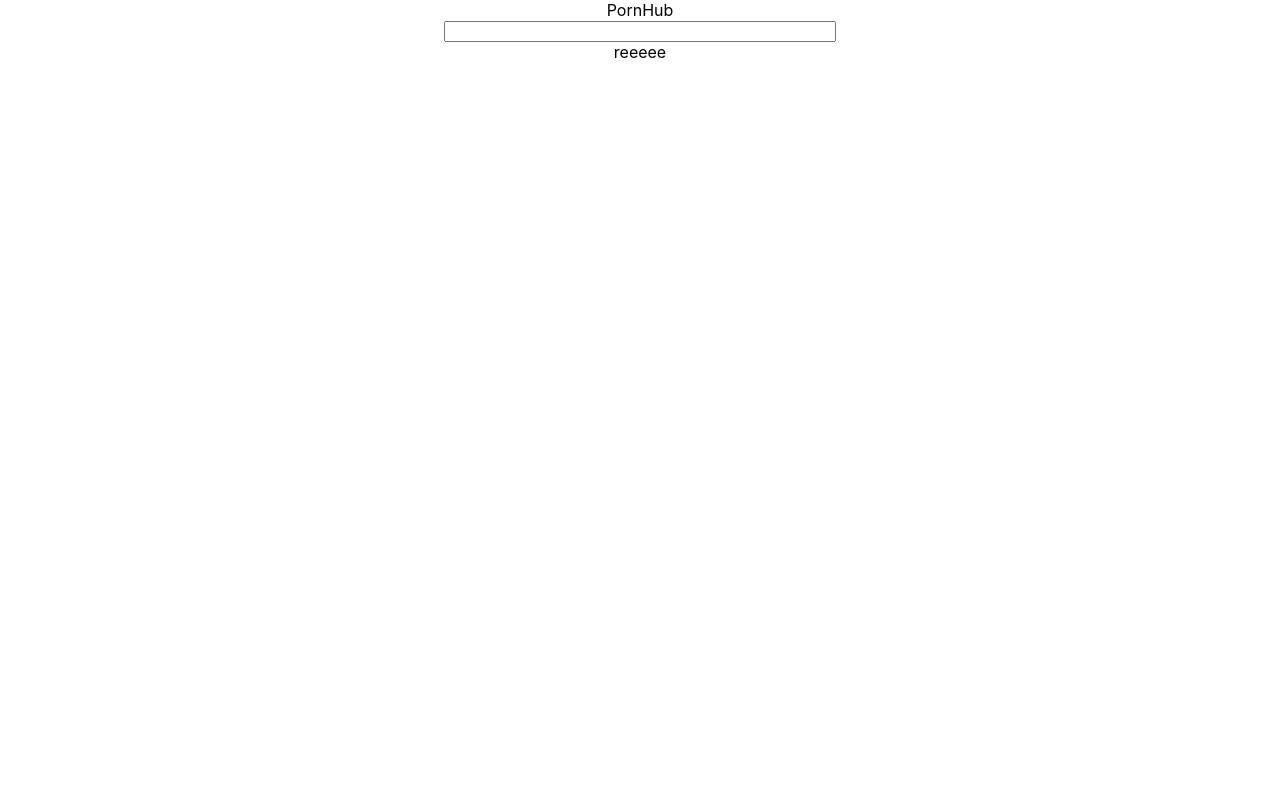
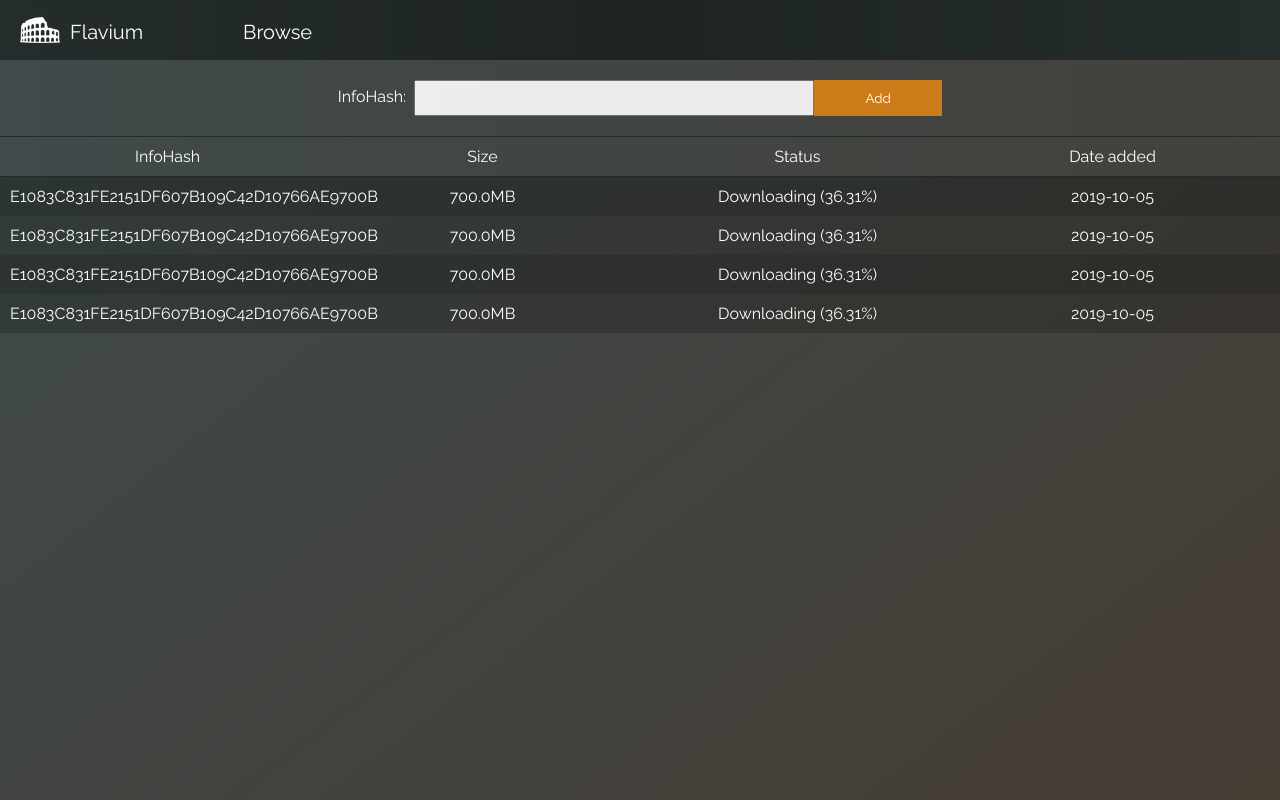
Before and after one commit to dhackz/flavium, a React (Create React App) app in the folder flavium-dashboard/: page / in a window 1280 px wide. Shown: the top 800 px of the page. Built offline with nearby package versions, Linux system fonts and the light colour scheme.

Commit message:
adds simple version of frontend with mocked data

```diff
--- a/flavium-dashboard/src/App.js
+++ b/flavium-dashboard/src/App.js
@@ -3,10 +3,17 @@
 import Header from "./components/Header"
 import Input from "./components/Input"
 import DownloadList from "./components/DownloadList"
-
+import { createGlobalStyle } from "styled-components";
+const GlobalStyles = createGlobalStyle`
+  body {
+    @import url('https://fonts.googleapis.com/css?family=Raleway');
+    font-family: 'Raleway', sans-serif;
+  }
+  `;
 function App() {
   return (
     <div className="App">
+      <GlobalStyles />
       <Header />
       <Input />
       <DownloadList />
--- /dev/null
+++ b/flavium-dashboard/src/components/DownloadList/Item/index.js
@@ -0,0 +1,16 @@
+import React from 'react';
+import { ItemStyle } from "./styles"
+
+const Item = ({infoHash, size, doneSize, status, started})  => {
+
+  return (
+      <ItemStyle>
+          <div>{infoHash}</div>
+          <div>{size.toFixed(1)}MB</div>
+          <div>{status} ({((doneSize/size)*100).toFixed(2)}%)</div>
+          <div>{started}</div>
+      </ItemStyle>
+  );
+};
+
+export default Item
--- /dev/null
+++ b/flavium-dashboard/src/components/DownloadList/Item/styles.js
@@ -0,0 +1,16 @@
+import styled from "styled-components"
+
+export const ItemStyle = styled.li`
+    box-sizing:border-box;
+    padding: 10px;
+    list-style: none;
+    display: grid;
+    grid-template-columns: 25% 25% 25% 25%;
+    color: white;
+    width: 100%;
+    background: rgba(0, 0, 0, 0.2);
+    &:nth-child(odd){
+        background: rgba(0, 0, 0, 0.3);
+    }
+
+`;
--- /dev/null
+++ b/flavium-dashboard/src/components/DownloadList/ItemColumns.js
@@ -0,0 +1,16 @@
+import React from 'react';
+import { ItemStyle } from "./styles"
+
+const Item = ()  => {
+
+  return (
+      <ItemStyle>
+          <div>InfoHash</div>
+          <div>Size</div>
+          <div>Status</div>
+          <div>Date added</div>
+      </ItemStyle>
+  );
+};
+
+export default Item
--- a/flavium-dashboard/src/components/DownloadList/index.js
+++ b/flavium-dashboard/src/components/DownloadList/index.js
@@ -1,8 +1,18 @@
 import React from 'react';
+import { ListStyle } from "./styles"
+import Item from "./Item"
+import ItemColumns from "./ItemColumns"
 
 const DownloadList = () => (
     <div>
-        reeeee
+      <ItemColumns />
+      <ListStyle>
+          {/* TODO: Get current downloads */}
+          <Item infoHash={"E1083C831FE2151DF607B109C42D10766AE9700B"} size={700.0} doneSize={254.2} status={"Downloading"} started={"2019-10-05"}/>
+          <Item infoHash={"E1083C831FE2151DF607B109C42D10766AE9700B"} size={700.0} doneSize={254.2} status={"Downloading"} started={"2019-10-05"}/>
+          <Item infoHash={"E1083C831FE2151DF607B109C42D10766AE9700B"} size={700.0} doneSize={254.2} status={"Downloading"} started={"2019-10-05"}/>
+          <Item infoHash={"E1083C831FE2151DF607B109C42D10766AE9700B"} size={700.0} doneSize={254.2} status={"Downloading"} started={"2019-10-05"}/>
+      </ListStyle>
     </div>
   );
 
--- /dev/null
+++ b/flavium-dashboard/src/components/DownloadList/styles.js
@@ -0,0 +1,22 @@
+import styled from "styled-components"
+
+export const ListStyle = styled.div`
+    background-image: linear-gradient(to bottom right, #3f4a4a, #47392f);
+    min-height: 1000px;
+`;
+
+export const ItemStyle = styled.li`
+    box-sizing:border-box;
+    list-style: none;
+
+    display: grid;
+    grid-template-columns: 25% 25% 25% 25%;
+    color: white;
+    width: 100%;
+    padding-top: 16px;
+    padding-bottom: 14px;
+    padding: 10px;
+    border-top: 1px solid rgba(35,42,42, 1);
+    border-bottom: 1px solid rgba(35,42,42, 1);
+    background-image: linear-gradient(to right, #404a4a, #43413c);
+`;
--- a/flavium-dashboard/src/components/Header/index.js
+++ b/flavium-dashboard/src/components/Header/index.js
@@ -1,9 +1,12 @@
 import React from 'react';
+import { StyledHeader, StyledLogo, StyledLink, StyledImage } from "./styles"
 
 const Header = () => (
-    <div>
-        PornHub
-    </div>
+    <StyledHeader>
+        <StyledImage src={ require('./logo.png') } />
+        <StyledLogo>Flavium</StyledLogo>
+        <StyledLink href="https://app.plex.tv/">Browse</StyledLink>
+    </StyledHeader>
   );
 
 export default Header
--- /dev/null
+++ b/flavium-dashboard/src/components/Header/styles.js
@@ -0,0 +1,39 @@
+import styled from "styled-components"
+
+export const StyledHeader = styled.div`
+    width: 100%;
+    background: #181c1c;
+    color: white;
+    text-align: left;
+    height: 60px;
+    background-image: linear-gradient(to right, #252c2c , #1e2424, #252c2c);
+    font-size: 20px;
+    line-height: 60px;
+    padding-left: 20px;
+    box-sizing:border-box;  /** so padding doesnt cause horizontal overflow **/
+    -moz-box-sizing:border-box;
+    -webkit-box-sizing:border-box;
+    -ms-box-sizing:border-box;
+`;
+
+export const StyledLink = styled.a`
+    text-decoration:none;
+    color: white;
+    vertical-align: middle;
+    margin-left: 100px;
+`;
+
+export const StyledLogo = styled.a`
+    text-decoration:none;
+    color: white;
+    vertical-align: middle;
+`;
+
+
+export const StyledImage = styled.img`
+    width: 40px;
+    margin-bottom:3px;
+    vertical-align: middle;
+    margin-right: 10px;
+    filter: invert(100%);
+`;
--- a/flavium-dashboard/src/components/Input/index.js
+++ b/flavium-dashboard/src/components/Input/index.js
@@ -1,9 +1,23 @@
-import React from 'react';
-import { StyledInput } from "./styles"
+import React, { useState }  from 'react';
+import { StyledInput, InputArea, StyledButton } from "./styles"
 
-const Input = () => (
-    <div>
-        <StyledInput />
-    </div>
+const Input = () => {
+
+  const parseTorrent = require('parse-torrent')
+
+  const [text, setText] = useState("");
+
+  const getTorrent = () => {
+    const torrent = parseTorrent("magnet:?xt=urn:btih:"+text)
+    console.log("torrent " + Object.getOwnPropertyNames(torrent))
+  }
+
+  return(
+    <InputArea>
+        InfoHash: &nbsp;
+        <StyledInput value={text} onChange={e => setText(e.target.value)}/>
+        <StyledButton type="button" onClick={getTorrent}>Add</StyledButton>
+    </InputArea>
   );
+};
 export default Input
--- a/flavium-dashboard/src/components/Input/styles.js
+++ b/flavium-dashboard/src/components/Input/styles.js
@@ -1,5 +1,34 @@
 import styled from "styled-components"
 
+export const InputArea = styled.div`
+    color: white;
+    background-image: linear-gradient(to right, #404a4a, #43413c);
+    padding-top: 20px;
+    padding-bottom: 20px;
+`;
+
 export const StyledInput = styled.input`
+    vertical-align: middle;
+    height: 30px;
     width: 30%;
+    font-family: 'Raleway', sans-serif;
+    padding-left: 10px;
+    opacity: 0.9;
+    &:hover,
+    &:focus{
+        opacity: 1;
+    }
 `;
+
+export const StyledButton = styled.button`
+    vertical-align: middle;
+    height: 36px;
+    width: 10%
+    background-color: #cc7b19;
+    border: none;
+    color: white;
+    font-family: 'Raleway', sans-serif;
+    &:hover{
+        background-color: #8a571b;
+    }
+`;
```
Also changed, not shown: flavium-dashboard/src/components/Header/logo.png (added), 1 other file (tests, documents, lock files or other folders).
